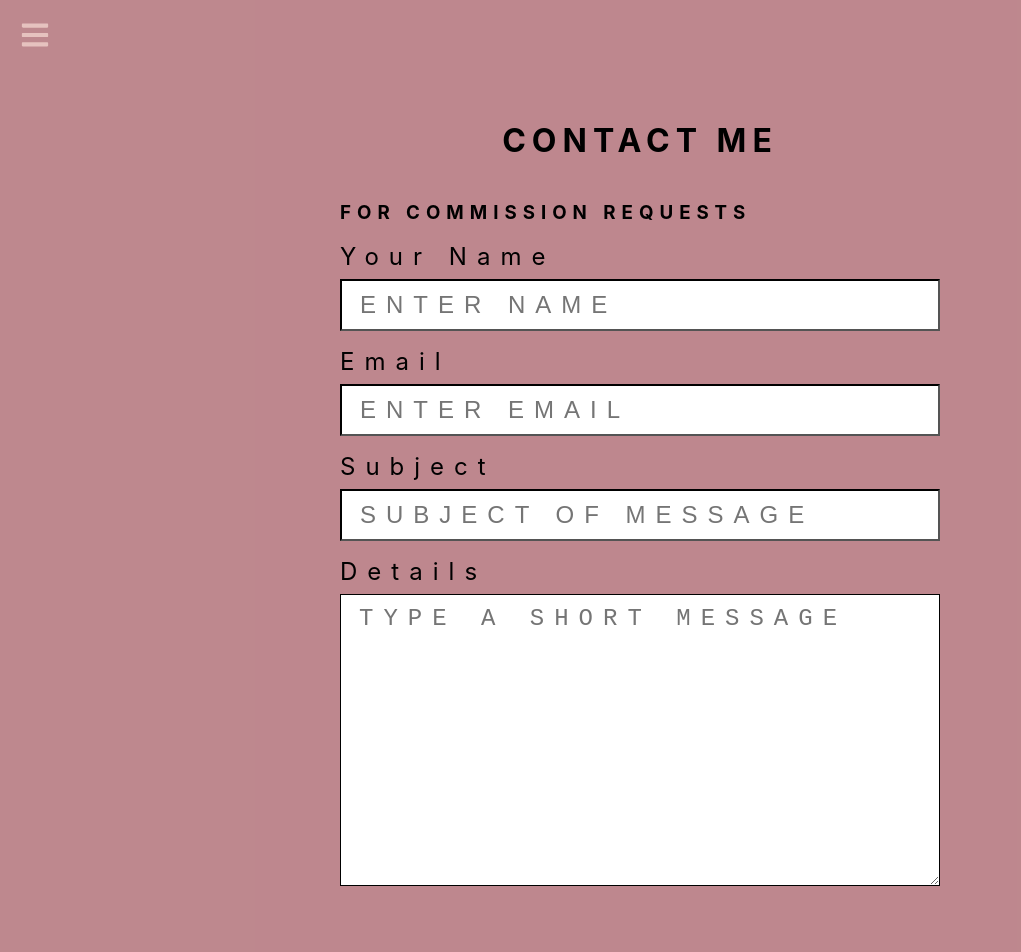
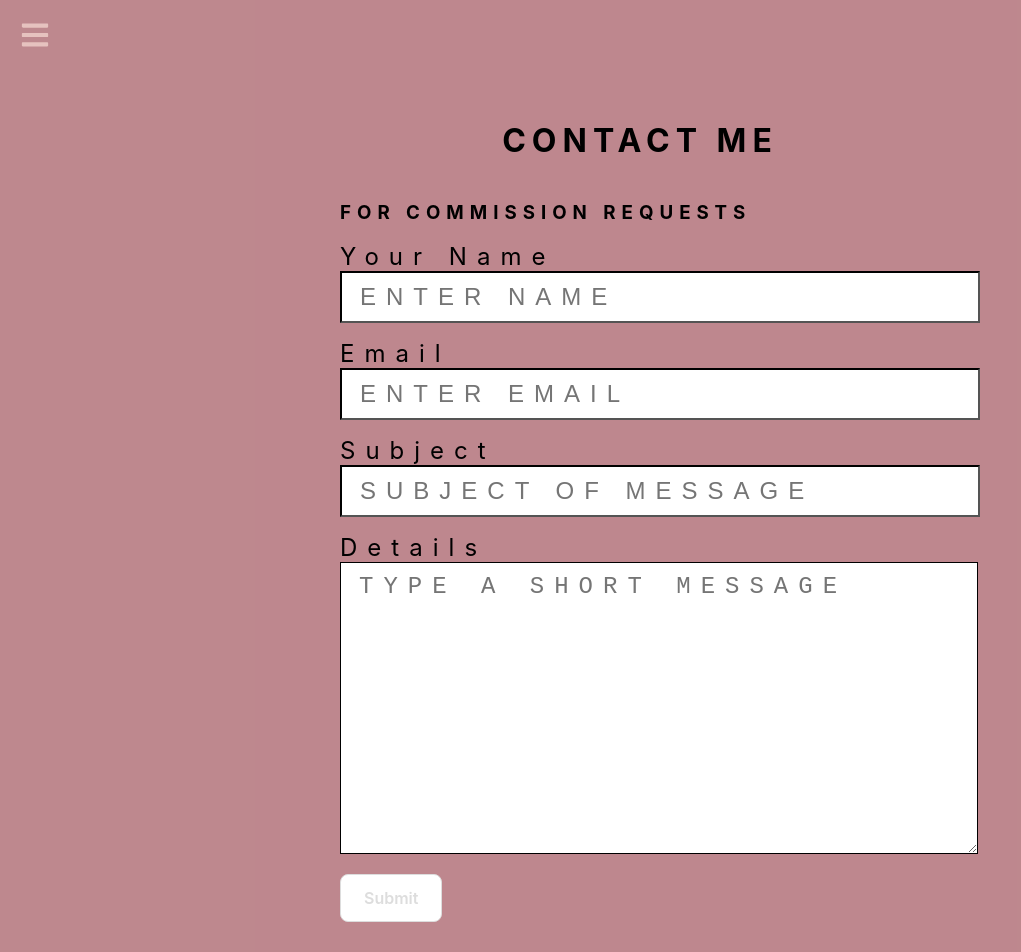
Before and after one commit to kierrarg/portfolio, a React (Create React App) app: page /portfolio/Contact in a window 1280 px wide. Shown: the top 952 px of the page, without its empty margins (0-1021 px from the left). Built offline with nearby package versions, Linux system fonts and the light colour scheme.

Commit message:
some style changes

```diff
--- a/src/components/Contact/Contact.js
+++ b/src/components/Contact/Contact.js
@@ -52,7 +52,7 @@ const Contact = () => {
                 <h1>Contact Me</h1>
                 <div className='form-group'>
                   <h3>For commission requests</h3>
-                    {/*<form </div>onSubmit={handleSubmit}>*/}
+                    <form /*onSubmit={handleSubmit}*/>
                         <label>Your Name</label>
                         <input
                         type='text'
@@ -73,8 +73,8 @@ const Contact = () => {
                         <textarea rows='10' name="Details" placeholder='Type a short message'
                         /*value={formData.Details}
                         onChange={handleInputChange}*//>
-                        {/*<button className='btn'>Submit</button>*/}
-                        {/*</form>*/}
+                        <button className='btn' disabled>Submit</button>
+                        </form>
                         <footer>
                           <h3>Socials</h3>
                           <div className='social-icons'>
```
